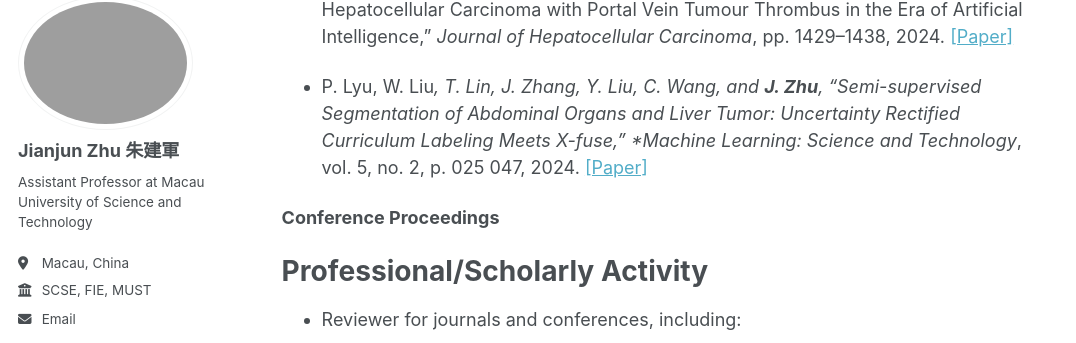
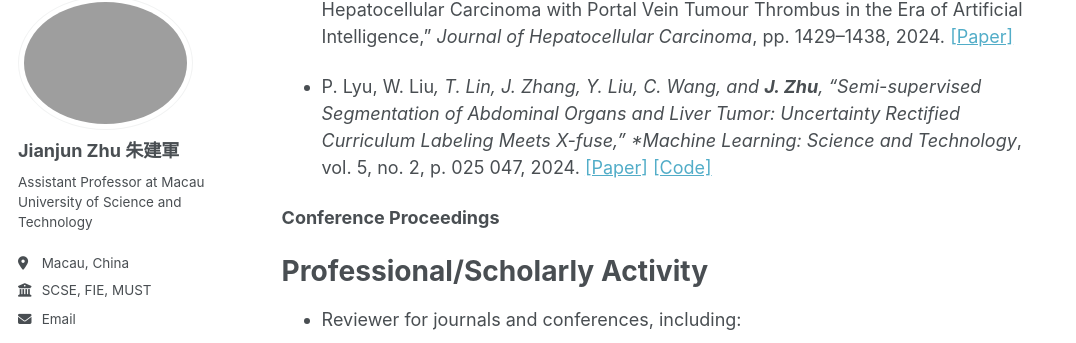
Before and after one commit to JianjunZhu/JianjunZhu.github.io, a Jekyll site: the page built from _pages/about.md, in a window 1280 px wide and 900 px high, scrolled down 1862 px. Shown: the part 103-446 px from the top of the window, without its empty margins (0-1076 px from the left). Built offline with Jekyll 4.4.1, drawn with Linux system fonts in a browser that asks for light colours; some web fonts are replaced; a script that is not in the unit is left out.

Commit message:
Update about.md

```diff
--- a/_pages/about.md
+++ b/_pages/about.md
@@ -68,7 +68,7 @@ Publications (Others)
 
 - Y. Li, N. Fan, X. He, **J. Zhu**, J. Zhang*, and L. Lu*, “Research Progress in Predicting Hepatocellular Carcinoma with Portal Vein Tumour Thrombus in the Era of Artificial Intelligence,” *Journal of Hepatocellular Carcinoma*, pp. 1429–1438, 2024. [[Paper]](https://doi.org/10.2147/JHC.S474922)
 
-- P. Lyu, W. Liu*, T. Lin, J. Zhang, Y. Liu, C. Wang, and **J. Zhu**, “Semi-supervised Segmentation of Abdominal Organs and Liver Tumor: Uncertainty Rectified Curriculum Labeling Meets X-fuse,” *Machine Learning: Science and Technology*, vol. 5, no. 2, p. 025 047, 2024. [[Paper]](https://doi.org/10.1088/2632-2153/ad4c38)
+- P. Lyu, W. Liu*, T. Lin, J. Zhang, Y. Liu, C. Wang, and **J. Zhu**, “Semi-supervised Segmentation of Abdominal Organs and Liver Tumor: Uncertainty Rectified Curriculum Labeling Meets X-fuse,” *Machine Learning: Science and Technology*, vol. 5, no. 2, p. 025 047, 2024. [[Paper]](https://doi.org/10.1088/2632-2153/ad4c38) [[Code]](https://github.com/lyupengju/X-Fuse)
 
 **Conference Proceedings**
 
```
